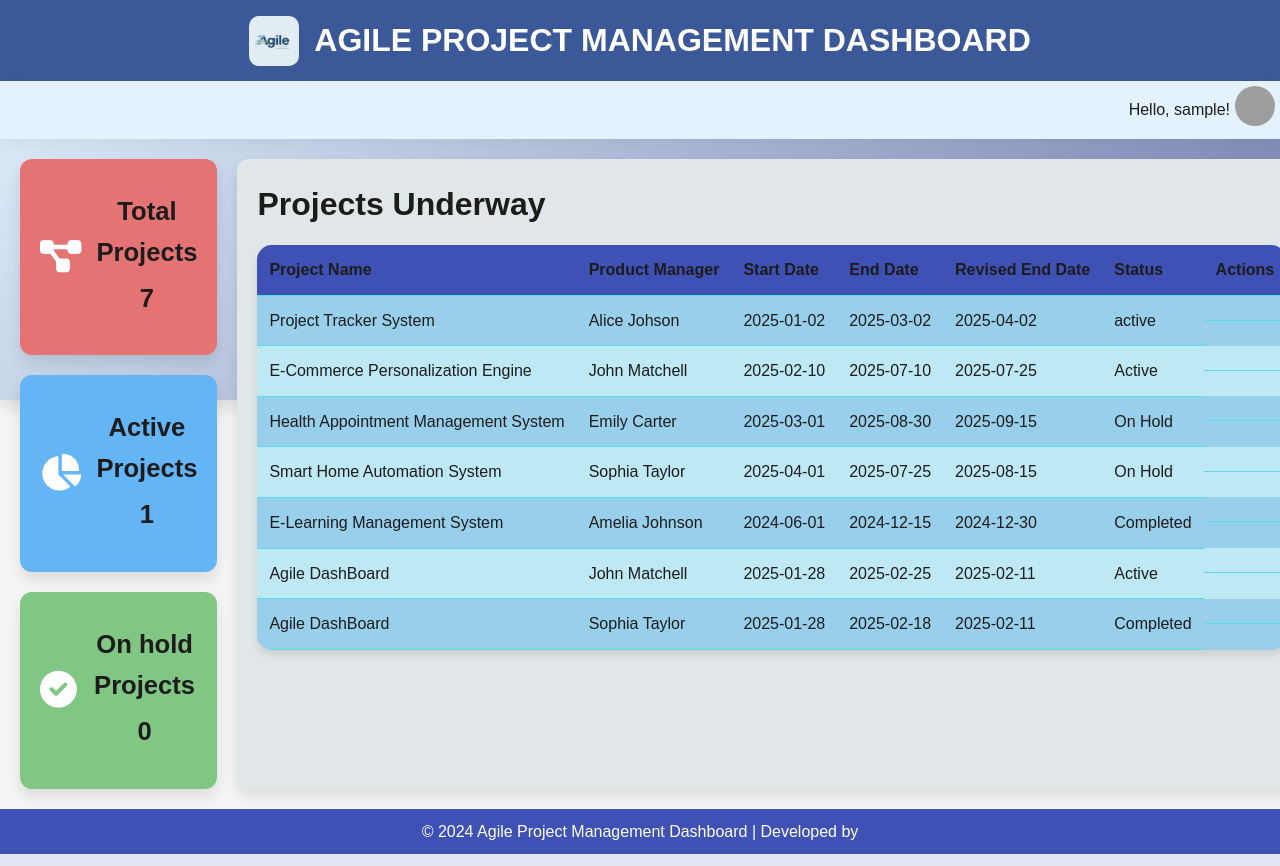
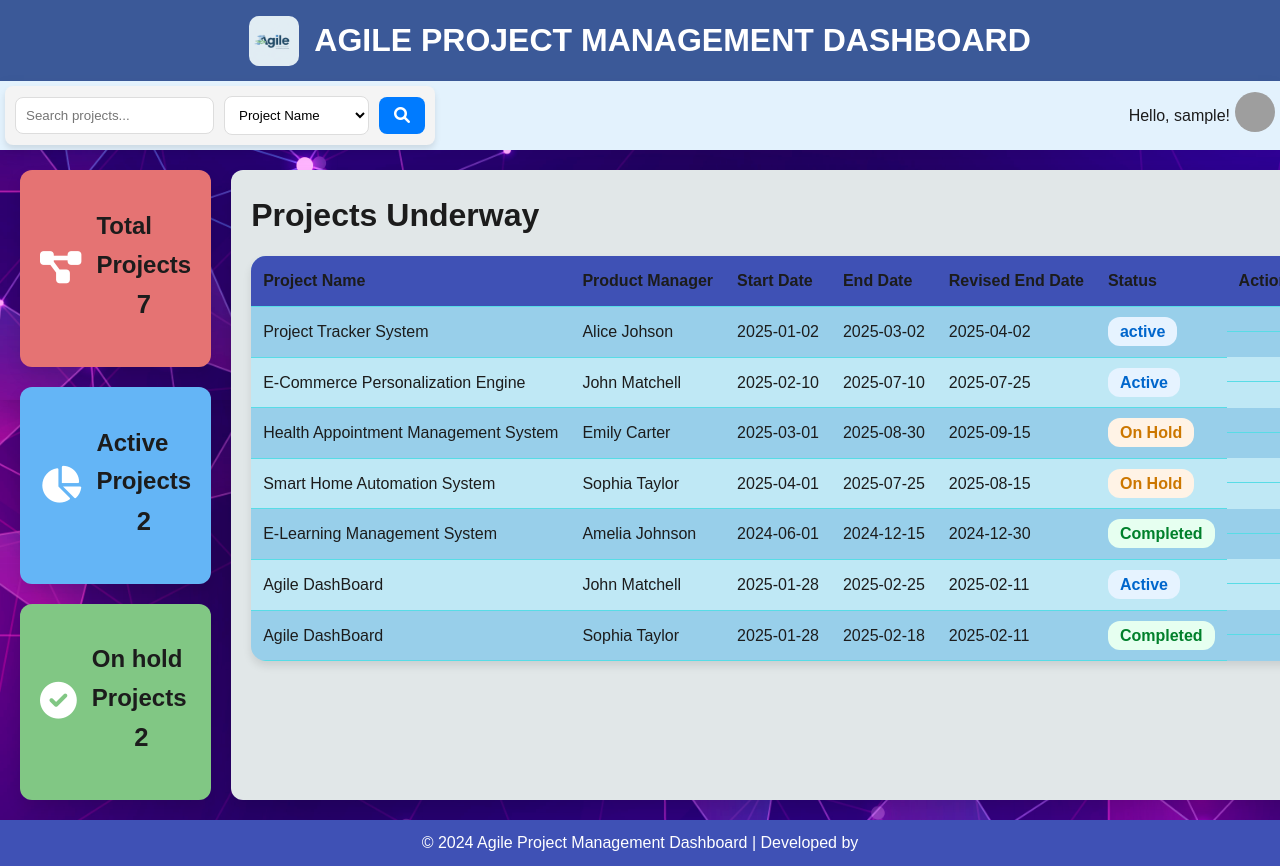
Before and after one commit to aakash1v/Team1, a Flask app: page /projects/admin/1 in a window 1280 px wide. Run offline with Flask 3, Linux system fonts and the light colour scheme; a user stored in the database is signed in; grey boxes are pictures that could not be loaded.

Commit message:
making changes..

```diff
--- a/failed_login_history.csv
+++ b/failed_login_history.csv
@@ -1,5 +1,5 @@
 Username,Timestamp,IP Address
 new,2025-01-26 23:05:14,127.0.0.1
 new,2025-01-26 23:05:15,127.0.0.1
-aakash,2025-01-26 23:06:14,127.0.0.1
+new,2025-01-26 23:06:14,127.0.0.1
 aakash,2025-01-28 15:04:46,127.0.0.1
--- a/main.py
+++ b/main.py
@@ -16,6 +16,10 @@ import io
 import traceback
 from email.message import EmailMessage
 import smtplib
+from email import encoders
+from email.mime.text import MIMEText
+from email.mime.base import MIMEBase
+from email.mime.multipart import MIMEMultipart
 # Import your models
 from models import (
     ProjectDetails,
@@ -26,19 +30,15 @@ from models import (
     SprintCalendar,
     Tasks,
     ScrumMasters,
-    Reports
+    Reports,
+    FrequencyEnum
 )
-from flask_cors import CORS
 
 # Import your blueprints
 #from routers.team1 import login_bp, login_manager
 from routers.team1 import login_bp, login_manager
 
 app = Flask(__name__)
-app = Flask(__name__)
-
-CORS(app)  # Enables CORS for all routes and origins
-
 login_manager.init_app(app)
 login_manager.login_view = "auth.login"
 
@@ -46,15 +46,12 @@ login_manager.login_view = "auth.login"
 # Configurations
 app.config["SECRET_KEY"] = "8BYkEfBA6O6donzWlSihBXox7C0sKR6b"
 app.config["SESSION_COOKIE_NAME"] = "your_session_cookie_name"
-
 app.config["SQLALCHEMY_DATABASE_URI"] = (
     f"sqlite:///{os.path.join(app.instance_path, 'global.db')}"
 )
 os.makedirs(app.instance_path, exist_ok=True)
 app.config["SQLALCHEMY_TRACK_MODIFICATIONS"] = False
 # app.config["SQLALCHEMY_ECHO"] = True
-
-
 
 
 # Initialize extensions
@@ -69,21 +66,14 @@ with app.app_context():
 
 
 
-# @app.route("/")
-# def home():
-#     if not current_user.is_authenticated:
-#         return redirect(url_for("auth.login"))
-#     return jsonify({'home':'Our home page'})
-
-# Dashboard Logic
 user=''
 @app.route("/projects/<role>/<int:userid>")
 def projects(role,userid):
     projects_data = ProjectDetails.query.all()
     print(projects_data)
     total_projects = ProjectDetails.query.count()
-    active_projects = ProjectDetails.query.filter_by(Status="active").count()
-    on_hold_projects = ProjectDetails.query.filter_by(Status="on-hold").count()
+    active_projects = ProjectDetails.query.filter_by(Status="Active").count()
+    on_hold_projects = ProjectDetails.query.filter_by(Status="On Hold").count()
     user = Users.query.filter_by(UserID=userid).first().Name
 
     projects = [
@@ -344,10 +334,10 @@ def edit_project(project_id):
                         f"moscow_{user_story_index+1}_{user_story_index}", ""
                     ).strip()
                     if moscow not in [
-                        "must-have",
-                        "should-have",
-                        "could-have",
-                        "won't-have",
+                        "Must Have",
+                        "Should Have",
+                        "Could Have",
+                        "Won't Have",
                     ]:
                         flash(
                             f"Invalid MOSCOW value for User Story {user_story_index+1} in Sprint {index+1}.",
@@ -368,7 +358,7 @@ def edit_project(project_id):
                     status = request.form.get(
                         f"status_{user_story_index+1}_{user_story_index}", ""
                     ).strip()
-                    if status not in ["not-started", "in-progress", "completed"]:
+                    if status not in ["Not Started", "In Progress", "Completed"]:
                         flash(
                             f"Invalid status for User Story {user_story_index+1} in Sprint {index+1}.",
                             "error",
@@ -453,6 +443,13 @@ def chart_data():
         scrum_masters = ScrumMasters.query.all()
         tasks = Tasks.query.all()
 
+        task_status = [{
+            "total": len(tasks),
+            "completed": (sum(1 for t in tasks if t.TaskStatus == "Completed")),
+            "in_progress": sum(1 for t in tasks if t.TaskStatus == "In Progress"),
+            "pending": sum(1 for t in tasks if t.TaskStatus == "Not Started")
+        }]
+
         # Prepare data for charts
         sprint_data = [{
             "sprintNo": sprint.SprintNo,
@@ -460,15 +457,6 @@ def chart_data():
             "estimatedEffort": sprint.Velocity,
             "actualEffort": sprint.Velocity * 0.85
         } for sprint in sprints]
-
-        project_status = {
-            "labels": ["Completed", "Active", "Pending"],
-            "data": [
-                sum(1 for p in projects if p.Status == "Completed"),
-                sum(1 for p in projects if p.Status == "Active"),
-                sum(1 for p in projects if p.Status == "Pending")
-            ]
-        }
 
         sprint_progress = [{
             "sprintNo": sprint.SprintNo,
@@ -480,22 +468,38 @@ def chart_data():
                          else 0)
         } for sprint in sprints]
 
+  # Updated team_performance logic based on the new requirements
         team_performance = [{
-            "team": sm.Name,
-            "completedTasks": len([t for t in tasks
-                                   if t.UserStoryID in [us.UserStoryID for us in user_stories
-                                                        if us.SprintId in [s.SprintId for s in sm.sprints]]
-                                   and t.TaskStatus == "Completed"]),
-            "completedStories": len([us for us in user_stories
-                                     if us.SprintId in [s.SprintId for s in sm.sprints]
-                                     and us.Status == "Completed"])
-        } for sm in scrum_masters]
+            "team": f"Team {i + 1}",
+            "completedTasks": db.session.query(Tasks)
+            .filter(Tasks.AssignedUserID == Users.UserID,  # Join Tasks with Users
+                    # Match Users.Name with Assignee
+                    Users.Name == assignee[0],
+                    Tasks.TaskStatus == 'Completed') \
+            .count(),
+            "completedStories": db.session.query(UserStories)
+            .filter(UserStories.Assignee == assignee[0],  # Match Assignee
+                    UserStories.Status == 'Completed') \
+            .count(),
+            "averagePerformance": (
+                db.session.query(Tasks)
+                .filter(Tasks.AssignedUserID == Users.UserID,
+                        Users.Name == assignee[0],
+                        Tasks.TaskStatus == 'Completed')
+                .count() +
+                db.session.query(UserStories)
+                .filter(UserStories.Assignee == assignee[0],
+                        UserStories.Status == 'Completed')
+                .count()
+            ) / 2
+        } for i, assignee in enumerate(db.session.query(UserStories.Assignee).distinct().all())]
 
+        # Keep the existing return format
         return jsonify({
             "sprintData": sprint_data,
-            "projectStatus": project_status,
             "sprintProgress": sprint_progress,
-            "teamPerformance": team_performance
+            "teamPerformance": team_performance,
+            "taskStatus": task_status
         })
 
     except Exception as e:
@@ -517,7 +521,7 @@ def summary():
             "total_projects": len(projects),
             "completed_projects": sum(1 for p in projects if p.Status == "Completed"),
             "active_projects": sum(1 for p in projects if p.Status == "Active"),
-            "pending_projects": sum(1 for p in projects if p.Status == "Pending")
+            "pending_projects": sum(1 for p in projects if p.Status == "Not Started")
         }
 
         # Aggregate sprint data
@@ -532,7 +536,7 @@ def summary():
             "total_user_stories": len(user_stories),
             "completed_stories": sum(1 for u in user_stories if u.Status == "Completed"),
             "in_progress_stories": sum(1 for u in user_stories if u.Status == "In Progress"),
-            "pending_stories": sum(1 for u in user_stories if u.Status == "Pending")
+            "pending_stories": sum(1 for u in user_stories if u.Status == "Not Started")
         }
 
         # Aggregate task data
@@ -540,7 +544,7 @@ def summary():
             "total_tasks": len(tasks),
             "completed_tasks": sum(1 for t in tasks if t.TaskStatus == "Completed"),
             "in_progress_tasks": sum(1 for t in tasks if t.TaskStatus == "In Progress"),
-            "pending_tasks": sum(1 for t in tasks if t.TaskStatus == "Pending")
+            "pending_tasks": sum(1 for t in tasks if t.TaskStatus == "Not Started")
         }
 
         # Combine all summaries
@@ -551,7 +555,7 @@ def summary():
             "tasks": task_summary
         }
 
-        return render_template("summary.html",user_name=session['username'], summary_data=summary_data)
+        return render_template("summary.html",user_name=session['username'] ,summary_data=summary_data)
 
     except Exception as e:
         return f"An error occurred while fetching the summary: {e}", 500
@@ -559,7 +563,13 @@ def summary():
 
 @app.route('/export-pdf')
 def export_pdf():
-    return generate_pdf()
+    pdf_data = generate_pdf()
+    return send_file(
+        BytesIO(pdf_data),
+        as_attachment=True,
+        download_name=f'agile_dashboard_report_{datetime.now().strftime("%Y%m%d")}.pdf',
+        mimetype='application/pdf'
+    )
 
 @app.route('/generate-pdf')
 def generate_pdf():
@@ -587,7 +597,7 @@ def generate_pdf():
             "total": len(projects),
             "completed": sum(1 for p in projects if p.Status == "Completed"),
             "active": sum(1 for p in projects if p.Status == "Active"),
-            "pending": sum(1 for p in projects if p.Status == "Pending")
+            "pending": sum(1 for p in projects if p.Status == "Not Started")
         }
 
         sprint_summary = {
@@ -600,14 +610,14 @@ def generate_pdf():
             "total": len(user_stories),
             "completed": sum(1 for u in user_stories if u.Status == "Completed"),
             "in_progress": sum(1 for u in user_stories if u.Status == "In Progress"),
-            "pending": sum(1 for u in user_stories if u.Status == "Pending")
+            "pending": sum(1 for u in user_stories if u.Status == "Not Started")
         }
 
         task_summary = {
             "total": len(tasks),
             "completed": sum(1 for t in tasks if t.TaskStatus == "Completed"),
             "in_progress": sum(1 for t in tasks if t.TaskStatus == "In Progress"),
-            "pending": sum(1 for t in tasks if t.TaskStatus == "Pending")
+            "pending": sum(1 for t in tasks if t.TaskStatus == "Not Started")
         }
 
         # Initialize PDF
@@ -717,20 +727,17 @@ def generate_pdf():
         buffer.write(pdf_output)
         buffer.seek(0)
 
-        return send_file(
-            buffer,
-            as_attachment=True,
-            download_name=f'agile_dashboard_report_{datetime.now().strftime("%Y%m%d")}.pdf',
-            mimetype='application/pdf'
-        )
+        # Save and Return PDF
+        pdf_output = pdf.output(dest='S').encode('latin1')
+        return pdf_output
 
     except Exception as e:
         return jsonify({'error': str(e)}), 500
 
 
 def send_emails_to_users(email_list, project_name,proj_desc,roles):
-    sender_email = "sukheshdasari@gmail.com"
-    sender_password = "drer ssxn yxuk xwlz"  # Use your app password here
+    sender_email = "examplenamez543@gmail.com"
+    sender_password = "mfnppwcnqlmpzymc"  # Use your app password here
     subject = "Project Assignment Notification"
 
 
@@ -792,7 +799,7 @@ def submit_project_data():
 
         # Validate status
         print(data['status'])
-        if not data.get('status') or data['status'] not in ['active', 'completed','in-progress','cancelled','on-hold']:
+        if not data.get('status') or data['status'] not in ['Active', 'Completed','In Progress','Cancelled','On Hold']:
             raise Exception("Status must be either 'active', 'completed','in-progress','cancelled'.")
 
         # Add Project
@@ -884,7 +891,7 @@ def submit_project_data():
                     raise Exception(f"Sprint {i}, Story {j}: MOSCOW must be one of 'must-have', 'should-have', 'could-have', 'won’t-have'.")
                 if not story.get('assignee') or len(story['assignee'].strip()) == 0:
                     raise Exception(f"Sprint {i}, Story {j}: Assignee is required.")
-                if not story.get('status') or story['status'] not in ['in-progress', 'completed', 'not-started']:
+                if not story.get('status') or story['status'] not in ['In Progress', 'Completed', 'Not Started']:
                     raise Exception(f"Sprint {i}, Story {j}: Status must be 'in-progress', 'completed', or 'not-started'.")
 
                 last_sprint = SprintCalendar.query.order_by(SprintCalendar.SprintId.desc()).first()
@@ -926,6 +933,113 @@ def submit_project_data():
 def new_home():
     return redirect(url_for('auth.login'))
 
+def send_email_with_report(report_type, file_path):
+    try:
+        # Email configuration
+        sender_email = "examplenamez543@gmail.com"
+        # Use an app-specific password if necessary
+        sender_password = "mfnppwcnqlmpzymc"
+        recipient_email = "vanshgosavi7@gmail.com"
+
+        # Get the report file based on the provided file_path
+        latest_report = file_path
+
+        # Get current date and time
+        current_datetime = datetime.now().strftime("%Y-%m-%d %H:%M:%S")
+
+        # Include date and time in the subject
+        subject = f"{report_type} Report - {current_datetime}"
+        body = f"Hello,\n\nPlease find the attached {report_type.lower()} report.\n\nBest regards,\nAgile Dashboard Team"
+
+        # Create the email
+        msg = MIMEMultipart()
+        msg['From'] = sender_email
+        msg['To'] = recipient_email
+        msg['Subject'] = subject
+
+        msg.attach(MIMEText(body, 'plain'))
+        with open(latest_report, 'rb') as attachment:
+            part = MIMEBase('application', 'octet-stream')
+            part.set_payload(attachment.read())
+            encoders.encode_base64(part)
+            part.add_header(
+                'Content-Disposition',
+                f'attachment; filename={os.path.basename(latest_report)}'
+            )
+            msg.attach(part)
+
+        # Send the email
+        with smtplib.SMTP('smtp.gmail.com', 587) as server:
+            server.starttls()
+            server.login(sender_email, sender_password)
+            server.send_message(msg)
+            print(f"Email sent successfully with the report: {os.path.basename(latest_report)}")
+
+    except Exception as e:
+        print(f"An error occurred while sending the email: {e}")
+
+
+def schedule_reports():
+    while True:
+        schedule.run_pending()
+        time.sleep(1)
+
+def generate_scheduled_report(report_type):
+    try:
+        with app.app_context():
+            # Create reports directory if it doesn't exist
+            os.makedirs('reports', exist_ok=True)
+
+            # Generate the PDF
+            pdf_data = generate_pdf()
+
+            # Determine the file name and path
+            report_date = datetime.now().strftime("%Y%m%d_%H%M%S")
+            file_name = f'automated_report_{report_type}_{report_date}.pdf'
+            file_path = os.path.join('reports', file_name)
+
+            # Check for existing report to prevent duplicates
+            existing_report = Reports.query.filter_by(
+                Filename=file_name).first()
+            if existing_report:
+                print(
+                    f"Report {file_name} already exists. Skipping generation.")
+                return
+
+            # Save PDF to file
+            with open(file_path, 'wb') as f:
+                f.write(pdf_data)
+
+            # Store report record in database
+            new_report = Reports(
+                Filename=file_name,
+                Filepath=file_path,
+                Frequency=FrequencyEnum[report_type.upper()],
+                ProjectId=1  # You may want to pass this as a parameter
+            )
+            db.session.add(new_report)
+            db.session.commit()
+
+            print(f"{report_type.capitalize()} report generated and stored: {file_path}")
+            send_email_with_report(report_type.capitalize(), file_path)
+
+    except Exception as e:
+        print(f"An error occurred while generating the scheduled report: {e}")
+
+
+
+# Schedule automated reports
+schedule.every().day.at("18:29").do(lambda: generate_scheduled_report("daily")
+                                    if datetime.now().day != 1 and datetime.now().strftime('%A').lower() != "monday" else None)
+schedule.every().monday.at("00:00").do(
+    lambda: generate_scheduled_report("weekly"))
+schedule.every().day.at("18:37").do(lambda: generate_scheduled_report(
+    "monthly") if datetime.now().day == 1 else None)
+
+# Start the scheduler in a separate thread
+scheduler_thread = Thread(target=schedule_reports, daemon=True)
+scheduler_thread.start()
+
 
 
 if __name__ == "__main__":
--- a/routers/team1.py
+++ b/routers/team1.py
@@ -297,8 +297,8 @@ def verify_otp():
 # OTP Resend
 @login_bp.route('/resend_otp', methods=['POST'])
 def resend_otp():
-    if 'user' in session:
-        username = session['user']
+    if 'username' in session:
+        username = session['username']
         user = Users.query.filter_by(UserName=username).first()
         if user:
             # Generate a new OTP
@@ -306,7 +306,7 @@ def resend_otp():
             sm.send_otp_email(user.Email, otp)
 
             session['otp'] = otp
-            session['otp_expiry'] = (datetime.now() + timedelta(minutes=2)).isoformat()
+            session['otp_expiry'] = (datetime.now() + timedelta(minutes=5)).isoformat()
             session['error_message'] = 'A new OTP has been sent to your email.'
         else:
             session['error_message'] = 'User not found. Please log in again.'
--- a/static/css/addproject.css
+++ b/static/css/addproject.css
@@ -291,3 +291,7 @@ h1 {
     width: auto;
     margin: 0;
 }
+a{
+    text-decoration: none;
+    font-size: 18px;
+}
--- a/static/css/dashboard.css
+++ b/static/css/dashboard.css
@@ -34,6 +34,63 @@
     background-color: var(--background-light);
     color: var(--text-dark);
     line-height: 1.6;
+    background-image: url('/static/images/image.jpg');
+    background-size: cover;
+    background-position: center;
+    background-repeat: no-repeat;
+    background-attachment: fixed;
+    height: 100vh;
+    margin: 0;
+
+}
+.search-bar {
+    display: flex;
+    align-items: center;
+    background: #f4f4f4;
+    padding: 10px;
+    border-radius: 8px;
+    box-shadow: 0 4px 6px rgba(0, 0, 0, 0.1);
+  }
+  .search-bar input {
+    flex: 1;
+    padding: 10px;
+    border: 1px solid #ddd;
+    border-radius: 8px;
+    outline: none;
+    transition: all 0.3s;
+  }
+  .search-bar input:focus {
+    border-color: #007bff;
+    box-shadow: 0 0 4px #007bff;
+  }
+  .search-bar select {
+    margin-left: 10px;
+    padding: 10px;
+    border: 1px solid #ddd;
+    border-radius: 8px;
+    outline: none;
+    background: #fff;
+    transition: all 0.3s;
+  }
+  .search-bar select:focus {
+    border-color: #007bff;
+    box-shadow: 0 0 4px #007bff;
+  }
+  .search-bar button {
+    margin-left: 10px;
+    padding: 10px 15px;
+    border: none;
+    background: #007bff;
+    color: white;
+    border-radius: 8px;
+    cursor: pointer;
+    transition: background 0.3s;
+  }
+  .search-bar button:hover {
+    background: #0056b3;
+  }
+  .search-bar button i {
+    font-size: 16px;
   }
 
 .dashboard-container {
@@ -42,7 +99,6 @@
     height: 50vh;
     max-width: 1920px;
     margin: 0 auto;
-            background: linear-gradient(135deg, var(--alt-color-1), var(--alt-color-2));
     box-shadow: var(--card-shadow);
 }
 
@@ -140,7 +196,7 @@
 
 .dashboard-content {
     display: grid;
-            grid-template-columns: 1fr 3fr;
+    grid-template-columns: 1fr 4fr;
     gap: 20px;
     padding: 20px;
     height: calc(100vh - 130px);
@@ -152,7 +208,23 @@
     grid-template-columns: 1fr;
     gap: 20px;
 }
-
+.status {
+    padding: 6px 12px;
+    border-radius: 12px;
+    font-weight: bold;
+}
+.completed {
+    background-color: #e6fff0;
+    color: #00802b;
+}
+.On-Hold {
+    background-color: #fff3e6;
+    color: #cc7700;
+}
+.Active {
+    background-color: #e6f3ff;
+    color: #0066cc;
+}
 .stat-card {
     border-radius: 12px;
     padding: 20px;
--- a/static/css/edit.css
+++ b/static/css/edit.css
@@ -235,3 +235,6 @@ h1 {
     width: 100%;
     font-size: 14px;
 }
+a{
+    text-decoration: none;
+}
--- a/templates/Dashboard.html
+++ b/templates/Dashboard.html
@@ -9,6 +9,10 @@
       rel="stylesheet"
     />
     <link rel="stylesheet" href="{{ url_for('static', filename='css/dashboard.css') }} "/>
+    <style>
+
+
+    </style>
   </head>
   <body>
     <div class="dashboard-container">
@@ -20,11 +24,29 @@
                   class="profile-pic"
               />
         <h1>AGILE PROJECT MANAGEMENT DASHBOARD</h1>
-
       </div>
 
       <!-- Top Bar -->
       <div class="top-bar">
+        <!-- Search Bar -->
+        <div class="search-bar">
+          <input
+            type="text"
+            id="search-input"
+            placeholder="Search projects..."
+          />
+          <select id="search-filter">
+            <option value="project_name">Project Name</option>
+            <option value="product_manager">Product Manager</option>
+            <option value="start_date">Start Date</option>
+            <option value="end_date">End Date</option>
+            <option value="status">Status</option>
+          </select>
+          <button id="search-btn">
+            <i class="fas fa-search"></i>
+          </button>
+        </div>
+
         <div class="greeting">
           <span>Hello, {{ user_name }}!</span>
 
@@ -57,21 +79,21 @@
           <div class="stat-card stat-total">
             <i class="fas fa-project-diagram"></i>
             <div class="stat-card-content">
-              <h3>Total Projects</h3>
+              <h2>Total Projects</h2>
               <h3 style="text-align: center">{{ total_projects }}</h3>
             </div>
           </div>
           <div class="stat-card stat-distribution">
             <i class="fas fa-chart-pie"></i>
             <div class="stat-card-content">
-              <h3>Active Projects</h3>
+              <h2>Active Projects</h2>
               <h3 style="text-align: center">{{ active_projects }}</h3>
             </div>
           </div>
           <div class="stat-card stat-completion">
             <i class="fas fa-check-circle"></i>
             <div class="stat-card-content">
-              <h3>On hold Projects</h3>
+              <h2>On hold Projects</h2>
               <h3 style="text-align: center">{{ on_hold_projects }}</h3>
             </div>
           </div>
@@ -105,7 +127,9 @@
                 <td>{{ project.start_date }}</td>
                 <td>{{ project.end_date }}</td>
                 <td>{{ project.revised_end_date }}</td>
-                <td>{{ project.status  }}</td>
+                <td><span class="status {% if project.status == 'Completed' %}completed{% elif project.status == 'On Hold' %}On-Hold{% else %}Active{% endif %}">
+                  {{ project.status }}
+              </span></td>
 
                 <td class="action-buttons">
                   {% if role in ["product owner", "scrum master", "team member"] %}
@@ -137,5 +161,27 @@
         </p>
       </div>
     </div>
+
+    <script>
+      document.getElementById('search-btn').addEventListener('click', function () {
+        const searchInput = document.getElementById('search-input').value.toLowerCase();
+        const filter = document.getElementById('search-filter').value;
+        const rows = document.querySelectorAll('.project-table tbody tr');
+
+        rows.forEach(row => {
+          const cell = row.querySelector(`td:nth-child(${filter === 'project_name' ? 1 :
+            filter === 'product_manager' ? 2 :
+            filter === 'start_date' ? 3 :
+            filter === 'end_date' ? 4 :
+            filter === 'status' ? 6 : 7})`);
+
+          if (cell && cell.textContent.toLowerCase().includes(searchInput)) {
+            row.style.display = '';
+          } else {
+            row.style.display = 'none';
+          }
+        });
+      });
+    </script>
   </body>
 </html>
```
Also changed, not shown: static/css/admin_dashboard.css (+67 -0 lines), templates/admin_dashboard.html (+10 -0 lines), user_history.csv (+3 -8 lines), instance/global.db, 2 other files. Lines whose indentation alone changed are shown as unchanged.
